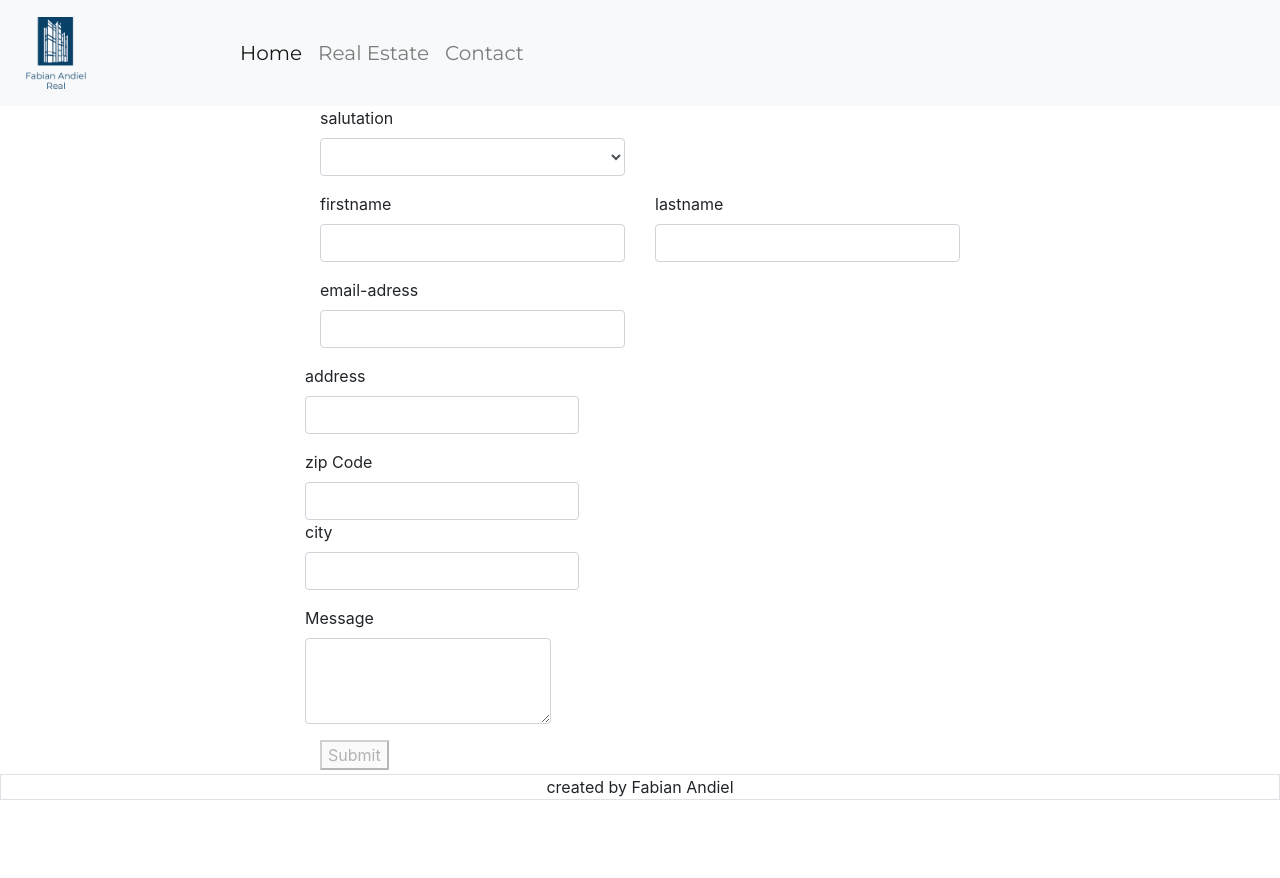
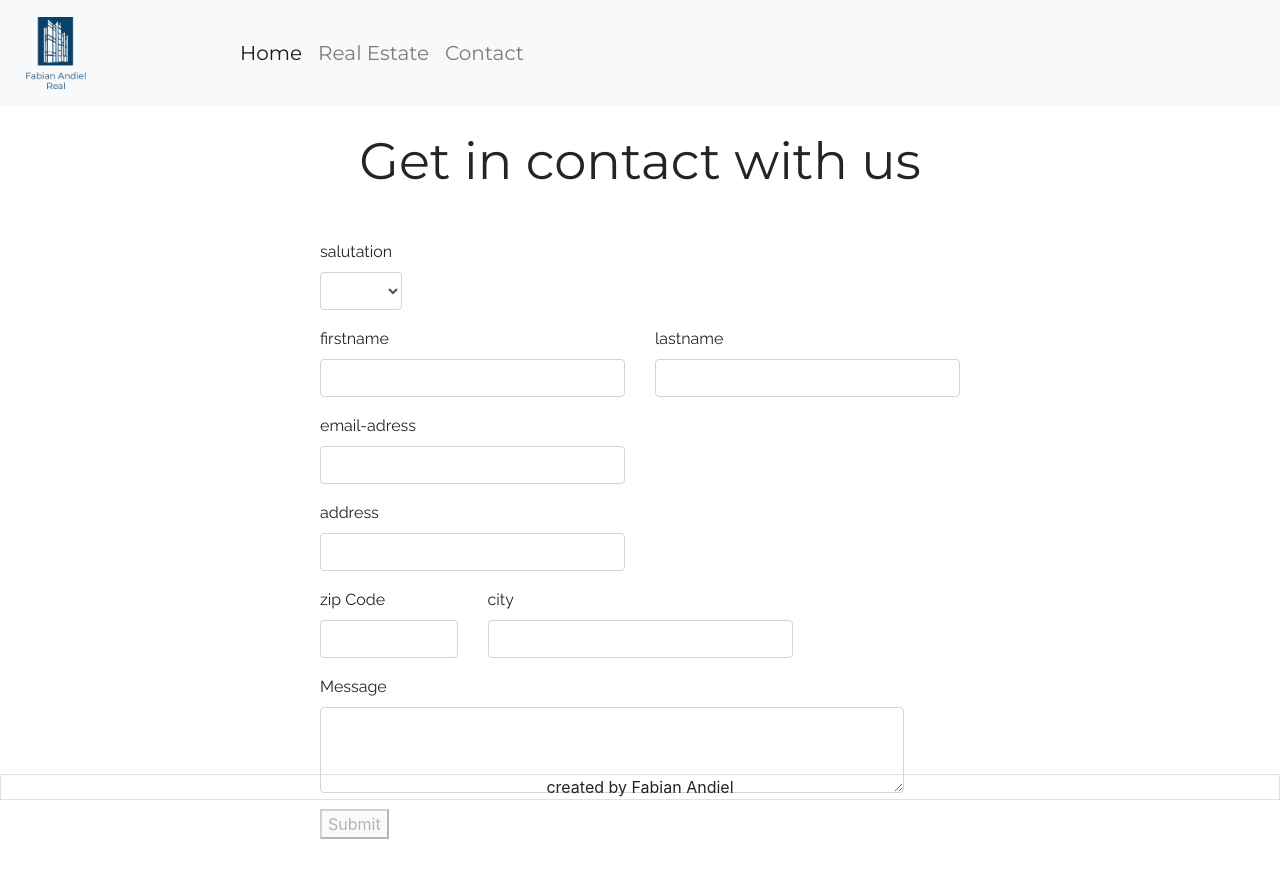
Before and after one commit to FabianAndiel1985/real_estate_asset_management-ANGUALR_BOOTSTRAP, an Angular app: page /contact in a window 1280 px wide. Shown: the top 878 px of the page. Before the commit the page ends 818 px from the top, so only its background shows below. Built offline with nearby package versions, Linux system fonts and the light colour scheme.

Commit message:
sytles the contact component

```diff
--- a/src/app/contact/contact.component.css
+++ b/src/app/contact/contact.component.css
@@ -1,3 +1,15 @@
+@import url('https://fonts.googleapis.com/css2?family=Montserrat&display=swap');
+@import url('https://fonts.googleapis.com/css2?family=Raleway&display=swap');
+
+h1 {
+	font-family: 'Montserrat', sans-serif;
+	font-size: max(4vw,30px);
+}
+
+label,p {
+	font-family: 'Raleway', sans-serif;
+}
+
 input.ng-invalid.ng-touched {
 	border: 3px solid red;
 }
--- a/src/app/contact/contact.component.html
+++ b/src/app/contact/contact.component.html
@@ -1,7 +1,9 @@
 <div class="container" class="w-50 mx-auto">
+  <h1 class="text-center mt-4  mb-5"> Get in contact with us </h1>
+
   <form #f="ngForm" (ngSubmit)="onSubmit(f)" class="mb-5">
     <div class="row">
-  		<div class="col-6">
+      <div class="col-2">
         <div class="form-group">
           <label for="exampleFormControlSelect1">salutation</label>
           <select class="form-control" ngModel name="salutation" id="exampleFormControlSelect1" required>
@@ -12,54 +14,59 @@
       </div>
     </div>
     <div class="row">
-
       <div class="col-lg-6">
         <div class="form-group">
           <label for="firstname">firstname</label>
           <input ngModel type="text" class="form-control" id="firstname" required name="firstname">
         </div>
       </div>
-
       <div class="col-lg-6">
         <div class="form-group">
           <label for="lastname">lastname</label>
           <input ngModel type="text" class="form-control" id="lastname" name="lastname" required>
         </div>
       </div>
-
     </div>
     <div class="row">
-
       <div class="col-lg-6">
         <div class="form-group">
           <label for="emailadress">email-adress</label>
           <input ngModel type="email" class="form-control" id="emailadress" email #email="ngModel" required name="emailadress">
         </div>
       </div>
-
     </div>
     <p *ngIf="!email.valid && email.touched"> Please enter a valid email adress </p>
     <div class="row">
+      <div class="col-lg-6">
         <div class="form-group">
           <label for="adress">address</label>
           <input ngModel name="adress" type="text" class="form-control" id="adress" required>
         </div>
       </div>
+    </div>
     <div class="row">
+      <div class="col-sm-7 col-lg-3">
         <div class="form-group">
           <label for="zip">zip Code</label>
           <input ngModel name="zip" type="number" required class="form-control" id="zip">
+        </div>
+      </div>
+      <div class="col-sm-7 col-xl-6">
+        <div class="form-group">
           <label for="city">city</label>
           <input ngModel required name="city" type="text" class="form-control" id="city">
         </div>
       </div>
+    </div>
     <div class="row">
+      <div class="col-sm-8 col-lg-11">
         <div class="form-group">
           <label for="message">Message</label>
           <textarea class="form-control" id="message" name="message" ngModel rows="3" required>
 			</textarea>
         </div>
       </div>
+    </div>
     <button [disabled]="!f.valid"> Submit </button>
   </form>
 </div>
```
Lines whose indentation alone changed are shown as unchanged.
